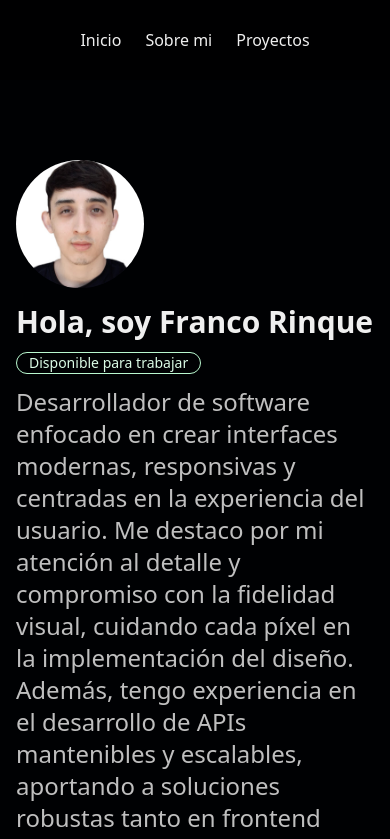
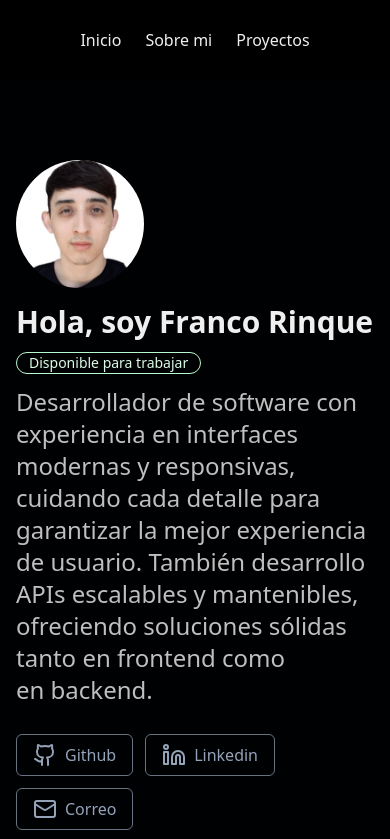
Before and after one commit to francorinque/portfolio, a React (Vite) app: page / in a window 390 px wide. Shown: the top 839 px of the page. Built offline with nearby package versions, Linux system fonts and the light colour scheme; what tailwindcss-animated would draw is missing.

Commit message:
fix(buttonSocials): fix text size in mobile

```diff
--- a/src/components/common/buttonSocial.jsx
+++ b/src/components/common/buttonSocial.jsx
@@ -14,7 +14,7 @@ export const ButtonSocial = ({ href, children }) => {
        animate-shimmer pointer-events-none"
       />
       {/* Contenido */}
-      <span className="relative z-10 flex items-center gap-2 text-light-blue">
+      <span className="relative z-10 flex items-center gap-2 text-light-blue md:text-[16px] sm:text-sm">
         {children}
       </span>
     </a>
--- a/src/components/resume.jsx
+++ b/src/components/resume.jsx
@@ -40,15 +40,14 @@ export const Resume = () => {
           </span>
         </div>
         <p className="text-pretty text-soft-gray text-2xl">
-          Desarrollador de software enfocado en crear interfaces modernas,
-          responsivas y centradas en la experiencia del usuario. Me destaco por
-          mi atención al detalle y compromiso con la fidelidad visual, cuidando
-          cada píxel en la implementación del diseño. Además, tengo experiencia
-          en el desarrollo de APIs mantenibles y escalables, aportando a
-          soluciones robustas tanto en frontend como en backend.
+          Desarrollador de software con experiencia en interfaces modernas y
+          responsivas, cuidando cada detalle para garantizar la mejor
+          experiencia de usuario. También desarrollo APIs escalables y
+          mantenibles, ofreciendo soluciones sólidas tanto en frontend como en
+          backend.
         </p>
 
-        <div className="flex gap-3  items-center mt-4">
+        <div className="flex gap-3  items-center mt-4 flex-wrap">
           <ButtonSocial href="https://github.com/FrancoRinque">
             <Github size={24} />
             Github
```
